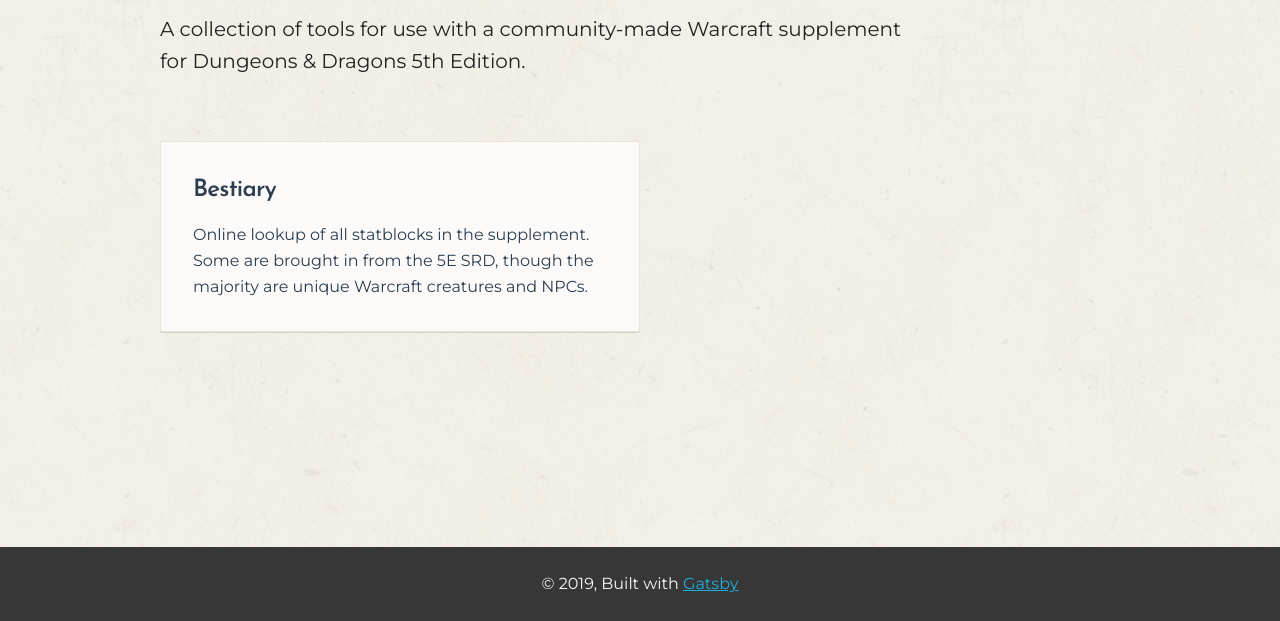
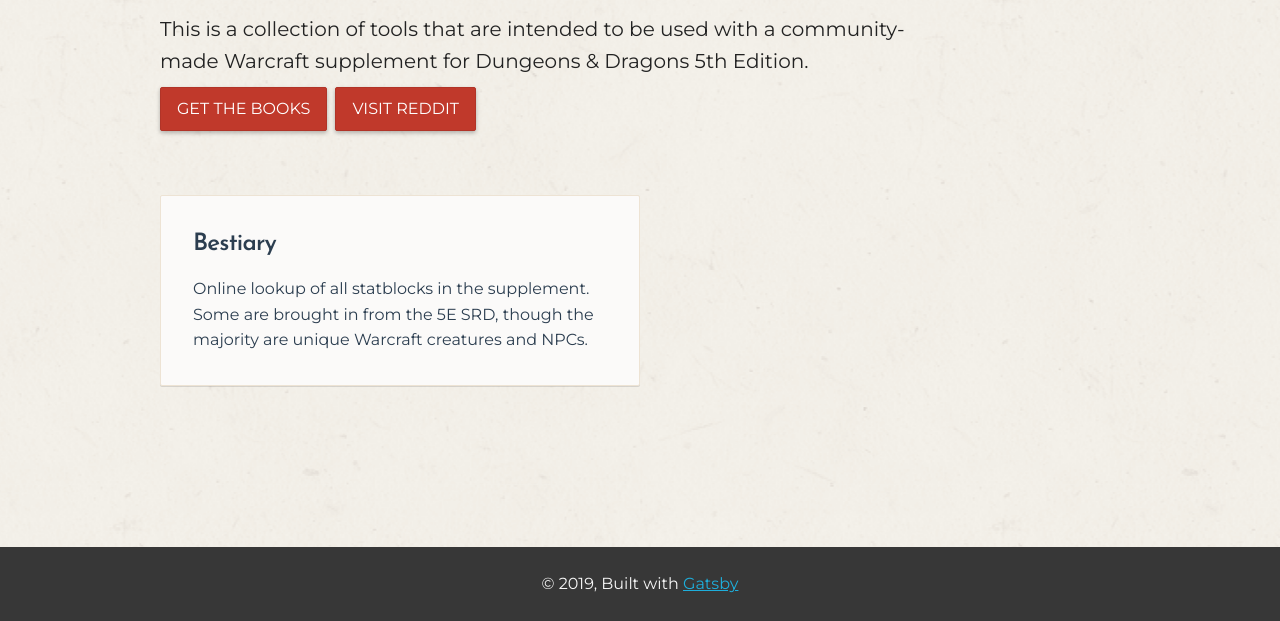
Before and after one commit to orjanbp/wc5etools, a Gatsby site: page / in a window 1280 px wide. Shown: the part 179-800 px from the top of the page. Built offline with nearby package versions, Linux system fonts and the light colour scheme; Gatsby itself is replaced by a stand-in of ours.

Commit message:
feat: add button component

```diff
--- /dev/null
+++ b/src/components/_partials/button-link.js
@@ -0,0 +1,62 @@
+import React from "react"
+import PropTypes from "prop-types"
+import styled from "styled-components"
+import { Link } from "gatsby"
+
+const Button = styled.a`
+  display: inline-block;
+  background-color: #c0392b;
+  padding: 8px 16px;
+  border: 1px solid #b13428;
+  border-radius: 2px;
+  color: #fff;
+  font-size: 1.6rem;
+  text-decoration: none;
+  text-transform: uppercase;
+  box-shadow: 0px 2px 4px rgba(0, 0, 0, 0.27);
+
+  &:hover {
+    background-color: #cf3e2e;
+    color: #fff;
+  }
+
+  &:active {
+    background-color: #b13428;
+    border-color: #a33025;
+  }
+
+  & + & {
+    margin-left: 8px;
+  }
+`
+
+const ButtonLink = ({ children, style, to, href }) => {
+  if (to !== "") {
+    return (
+      <Link as={Button} to={to}>
+        {children}
+      </Link>
+    )
+  } else {
+    return (
+      <Button href={href} target="_blank">
+        {children}
+      </Button>
+    )
+  }
+}
+
+ButtonLink.propTypes = {
+  children: PropTypes.node.isRequired,
+  style: PropTypes.string,
+  to: PropTypes.string,
+  href: PropTypes.string
+}
+
+ButtonLink.defaultProps = {
+  style: "primary",
+  to: "",
+  href: ""
+}
+
+export default ButtonLink
--- a/src/pages/index.js
+++ b/src/pages/index.js
@@ -3,7 +3,12 @@ import React from "react"
 import Layout from "../components/layout"
 import SEO from "../components/seo"
 import LeadText from "../components/_partials/lead-text"
-import { BlockLinkGroup, BlockLinkItem } from "../components/_partials/block-link"
+import {
+  BlockLinkGroup,
+  BlockLinkItem
+} from "../components/_partials/block-link"
+
+import ButtonLink from "../components/_partials/button-link"
 
 const IndexPage = () => (
   <Layout>
@@ -11,8 +16,16 @@ const IndexPage = () => (
     <LeadText>
       <h1>Warcraft 5E Tools</h1>
       <p>
-        A collection of tools for use with a community-made Warcraft supplement
-        for Dungeons & Dragons 5th Edition.
+        This is a collection of tools that are intended to be used with a
+        community-made Warcraft supplement for Dungeons & Dragons 5th Edition.
+      </p>
+      <p>
+        <ButtonLink href="https://drive.google.com/drive/folders/1kVoAMR8TiO3CXFYcigFN2B6zk62xcnv9">
+          Get the books
+        </ButtonLink>
+        <ButtonLink href="https://www.reddit.com/r/wc5e/">
+          Visit Reddit
+        </ButtonLink>
       </p>
     </LeadText>
     <BlockLinkGroup>
```
